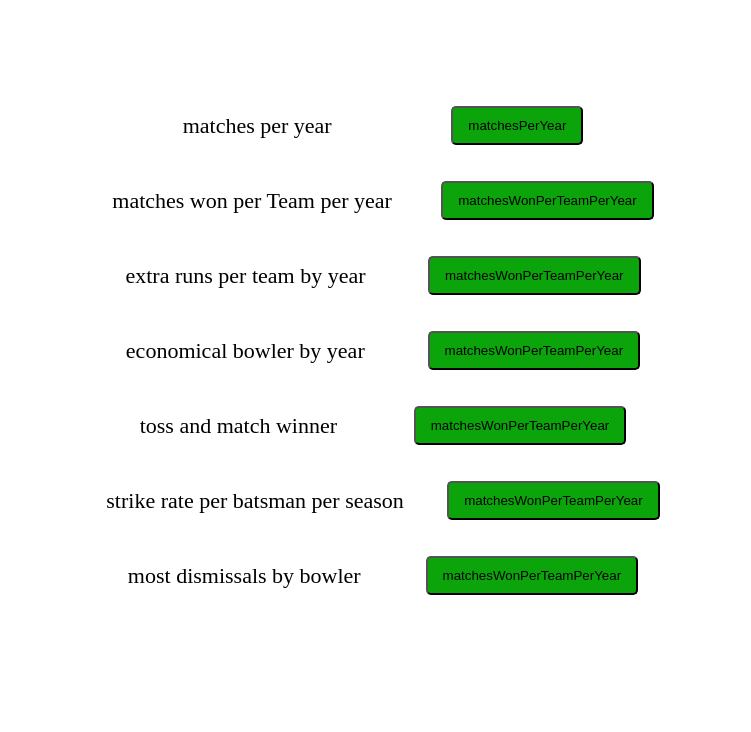
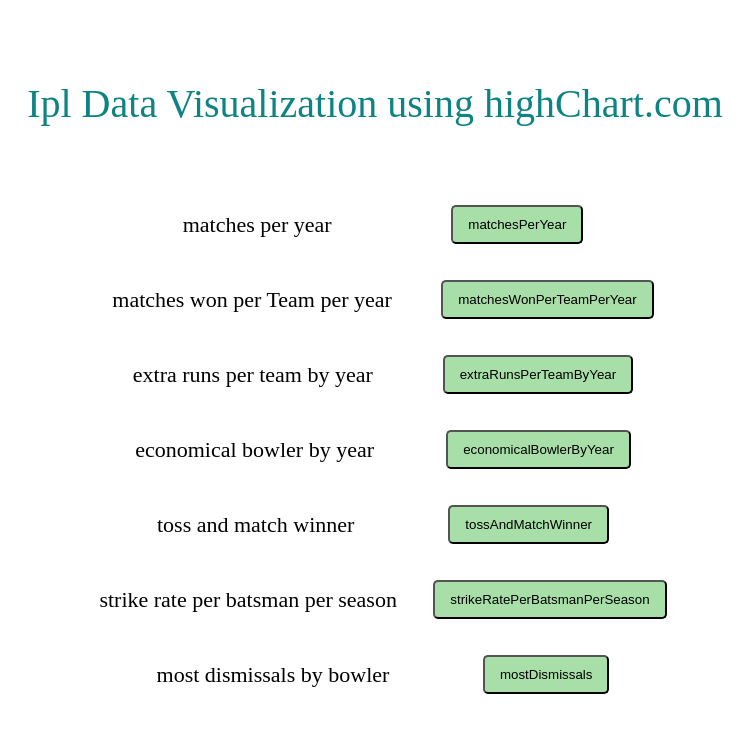
Before and after one commit to aayushgupta895/ipl-project, a website: page src/public/index.html in a window 1280 px wide. Shown: the whole page, without its empty margins (265-1016 px from the left). Drawn offline with Linux system fonts and the light colour scheme.

Commit message:
minor change for urls

```diff
--- a/src/public/index.html
+++ b/src/public/index.html
@@ -6,6 +6,7 @@
     <title>index</title>
 </head>
 <body>
+    <div class="heading">Ipl Data Visualization using highChart.com</div>
     <div class="container">
         <div class="links">
             <div class="chartLinks">
@@ -18,23 +19,23 @@
             </div>
             <div class="chartLinks">
                 <p>extra runs per team by year</p>
-                <a href="https://aayush895-ipl-project.netlify.app/extraRunsPerTeamByYear.html" target="_blank"><button>matchesWonPerTeamPerYear</button></a>
+                <a href="https://aayush895-ipl-project.netlify.app/extraRunsPerTeamByYear.html" target="_blank"><button>extraRunsPerTeamByYear</button></a>
             </div>
             <div class="chartLinks">
                 <p>economical bowler by year</p>
-                <a href="https://aayush895-ipl-project.netlify.app/economicalBowlerByYear.html" target="_blank"><button>matchesWonPerTeamPerYear</button></a>
+                <a href="https://aayush895-ipl-project.netlify.app/economicalBowlerByYear.html" target="_blank"><button>economicalBowlerByYear</button></a>
             </div>
             <div class="chartLinks">
                 <p>toss and match winner</p>
-                <a href="https://aayush895-ipl-project.netlify.app/tossAndMatchWinner.html" target="_blank"><button>matchesWonPerTeamPerYear</button></a>
+                <a href="https://aayush895-ipl-project.netlify.app/tossAndMatchWinner.html" target="_blank"><button>tossAndMatchWinner</button></a>
             </div>
             <div class="chartLinks">
                 <p>strike rate per batsman per season</p>
-                <a href="https://aayush895-ipl-project.netlify.app/strikeRatePerBatsmanPerSeason.html" target="_blank"><button>matchesWonPerTeamPerYear</button></a>
+                <a href="https://aayush895-ipl-project.netlify.app/strikeRatePerBatsmanPerSeason.html" target="_blank"><button>strikeRatePerBatsmanPerSeason</button></a>
             </div>
             <div class="chartLinks">
                 <p>most dismissals by bowler</p>
-                <a href="https://aayush895-ipl-project.netlify.app/mostDismissals.html" target="_blank"><button>matchesWonPerTeamPerYear</button></a>
+                <a href="https://aayush895-ipl-project.netlify.app/mostDismissals.html" target="_blank"><button>mostDismissals</button></a>
             </div>
 
         </div>
@@ -46,7 +47,8 @@
       justify-content: center;
       align-items: center;
         width: 100vw;
-        height: 100vh;
+        height: 70vh;
+        margin-top: 100px;
     }
     .links{
         width: 50vw;
@@ -68,7 +70,13 @@
     .chartLinks button{
         padding: 10px 15px;
         border-radius: 5px;
-        background-color: rgb(11, 165, 11);
+        background-color: rgba(11, 165, 11, 0.353);
+    }
+    .heading{
+        text-align: center;
+        color: rgb(14, 131, 131);
+        font-size: 40px;
+        margin-top: 80px;
     }
 </style>
 </html>
```
Also changed, not shown: src/public/strikeRatePerBatsmanPerSeason.html (+1 -1 lines), src/public/tossAndMatchWinner.html (+1 -1 lines).
